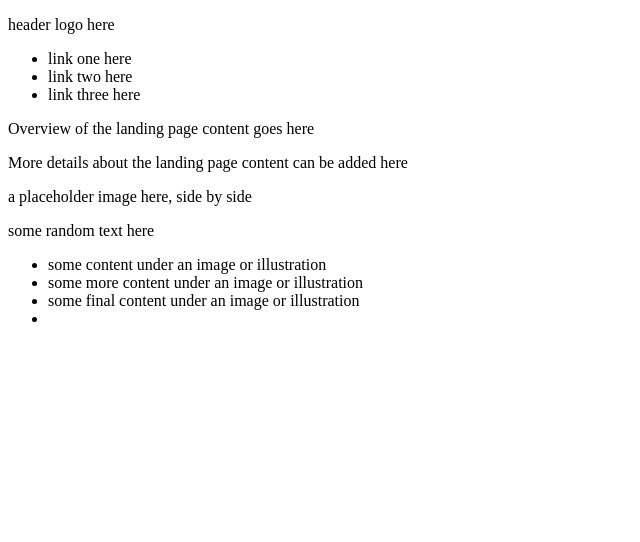
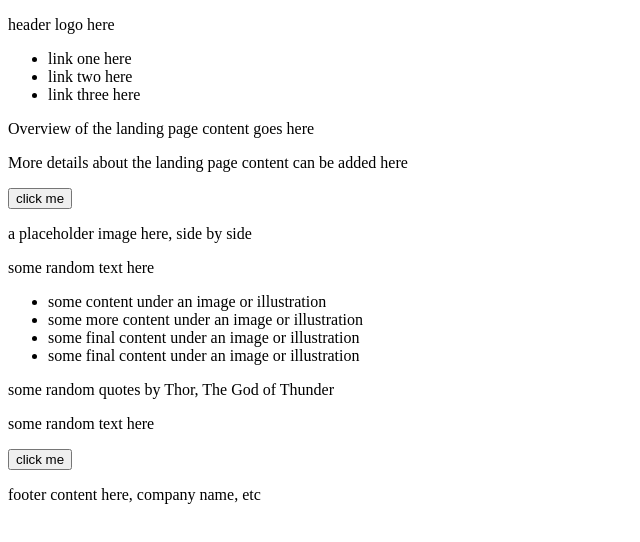
Before and after one commit to nuelwhite/landing-page, a plain HTML site: page index.html in a window 1280 px wide. Shown: the whole page, without its empty margins (0-640 px from the left). Drawn offline with Linux system fonts and the light colour scheme.

Commit message:
feat: add final features or contents to the boilerplate

```diff
--- a/index.html
+++ b/index.html
@@ -19,6 +19,8 @@
     <div class="overview">
         <p>Overview of the landing page content goes here</p>
         <p>More details about the landing page content can be added here</p>
+        <button>click me</button>
+    </div>
 
         <p>a placeholder image here, side by side</p>
     </div>
@@ -29,11 +31,22 @@
             <li>some content under an image or illustration</li>
             <li>some more content under an image or illustration</li>
             <li>some final content under an image or illustration</li>
-            <li
+            <li>some final content under an image or illustration</li>
         </ul>
+    </div>
 
+    <div class="more-info">
+        <p>some random quotes by Thor, The God of Thunder</p>
+    </div>
+
+    <div class="call-to-action">
+        <p>some random text here</p>
+        <button>click me</button>
 
     </div>
+
+    <div class="footer">
+        <p>footer content here, company name, etc</p>
 
     </div>
 </body>
```
